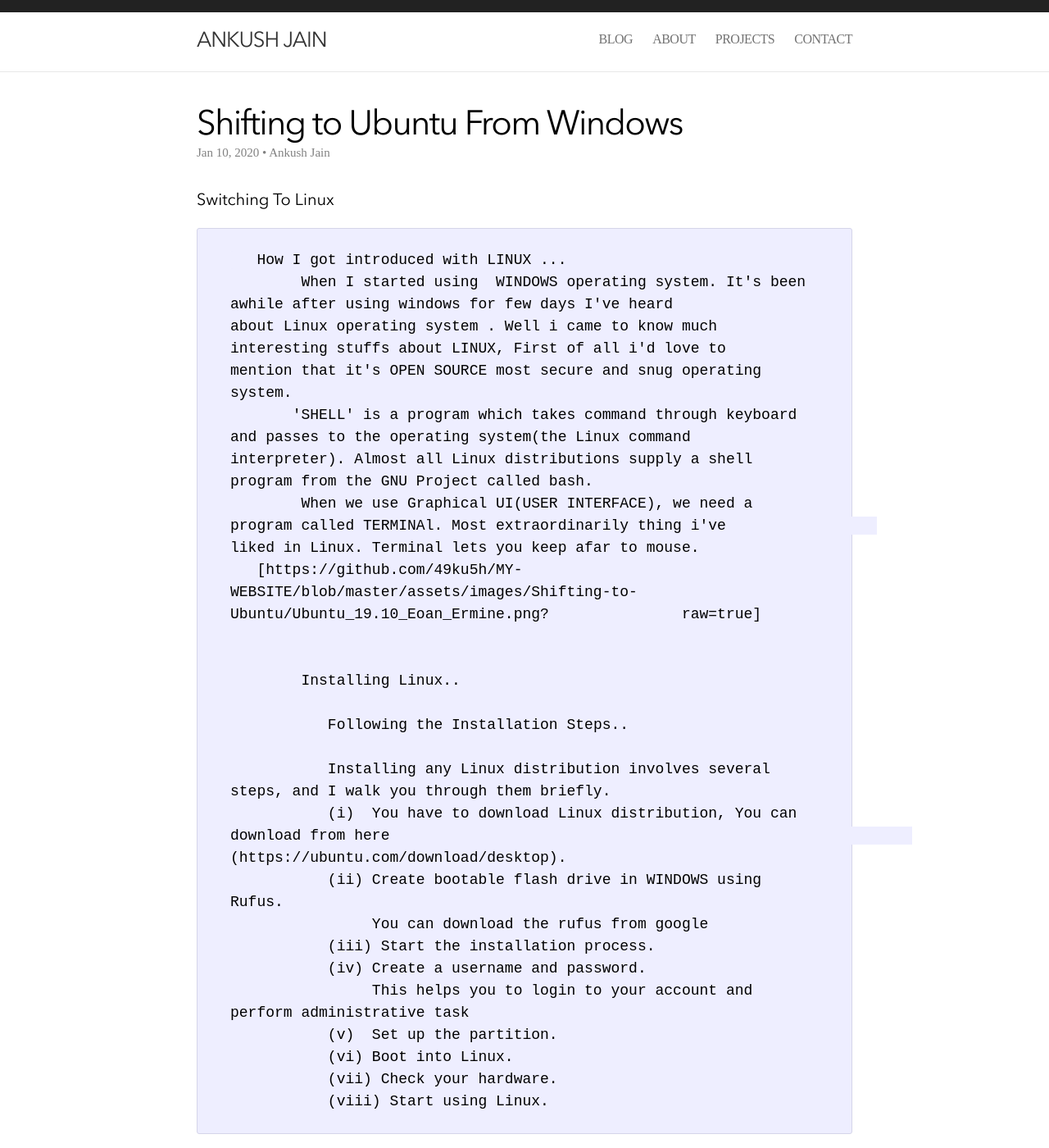
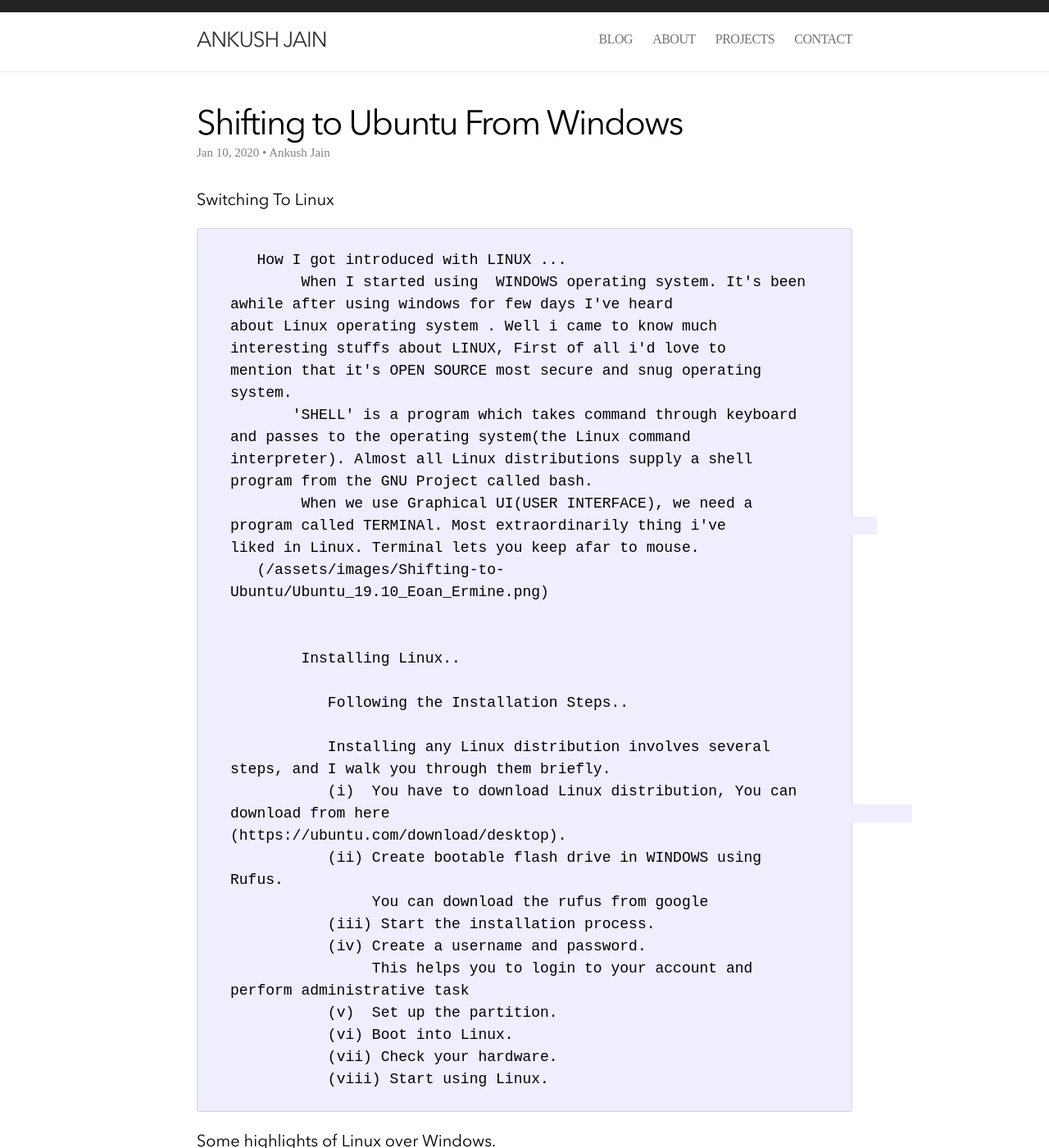
Before and after one commit to 49ku5h/MY-WEBSITE, a Jekyll site: the page built from _posts/2020-01-10-Getting-Started-With-Linux.md, in a window 1280 px wide and 1400 px high. Shown: the whole window at 82% size. Built offline with Jekyll 4.4.1, drawn with Linux system fonts in a browser that asks for light colours; nearby versions of some CDN libraries; comment, search, counter and statistics services are not loaded; some of the changed lines change nothing that is shown.

Commit message:
Update 2020-01-10-Getting-Started-With-Linux.md

```diff
--- a/_posts/2020-01-10-Getting-Started-With-Linux.md
+++ b/_posts/2020-01-10-Getting-Started-With-Linux.md
@@ -14,7 +14,7 @@
             When I started using  WINDOWS operating system. It's been awhile after using windows for few days I've heard                 about Linux operating system . Well i came to know much interesting stuffs about LINUX, First of all i'd love to             mention that it's OPEN SOURCE most secure and snug operating system.
            'SHELL' is a program which takes command through keyboard and passes to the operating system(the Linux command                 interpreter). Almost all Linux distributions supply a shell program from the GNU Project called bash.
             When we use Graphical UI(USER INTERFACE), we need a program called TERMINAl. Most extraordinarily thing i've                 liked in Linux. Terminal lets you keep afar to mouse.
-       [https://github.com/49ku5h/MY-WEBSITE/blob/master/assets/images/Shifting-to-Ubuntu/Ubuntu_19.10_Eoan_Ermine.png?               raw=true]
+       (/assets/images/Shifting-to-Ubuntu/Ubuntu_19.10_Eoan_Ermine.png)
 
 
             Installing Linux..
```
